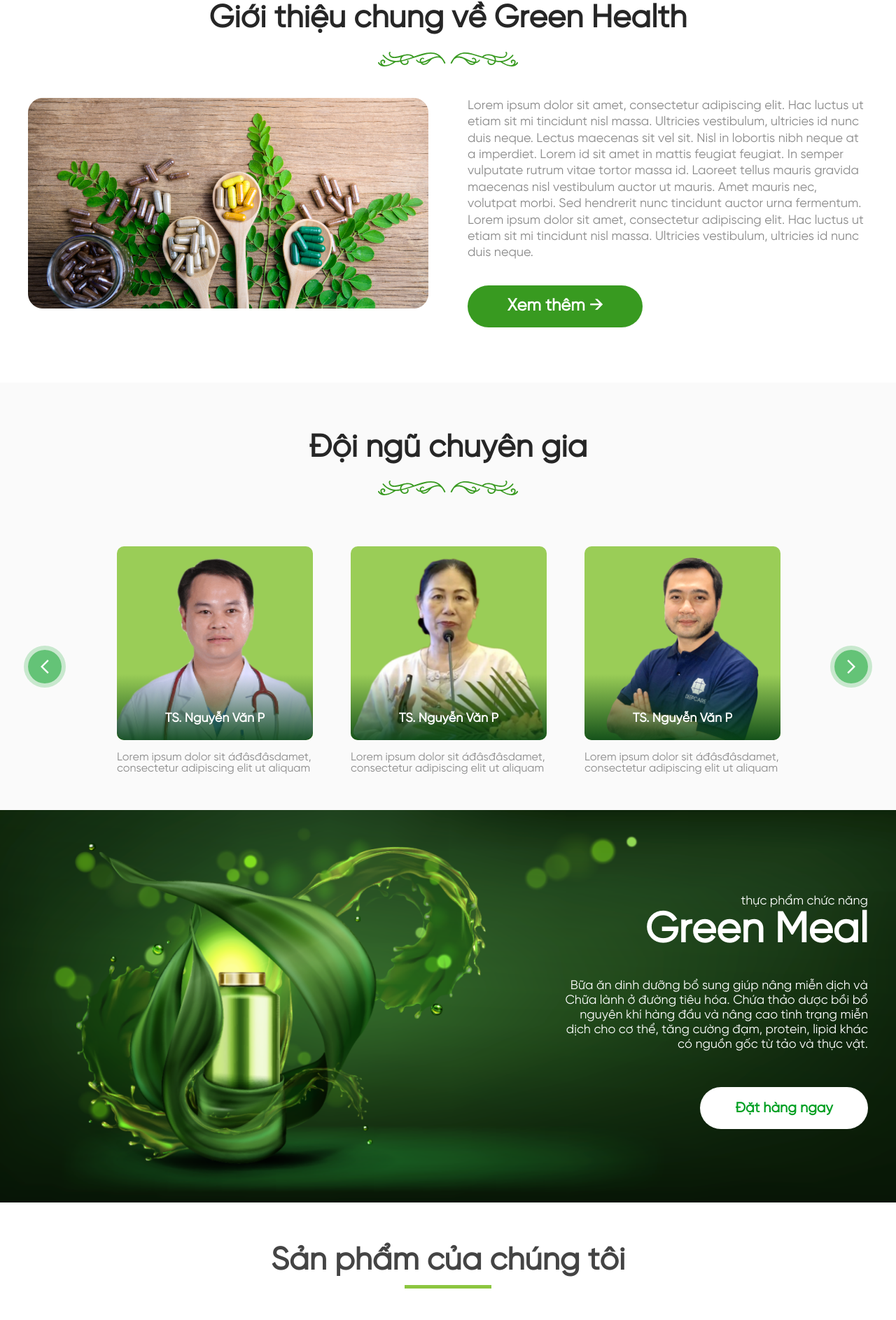
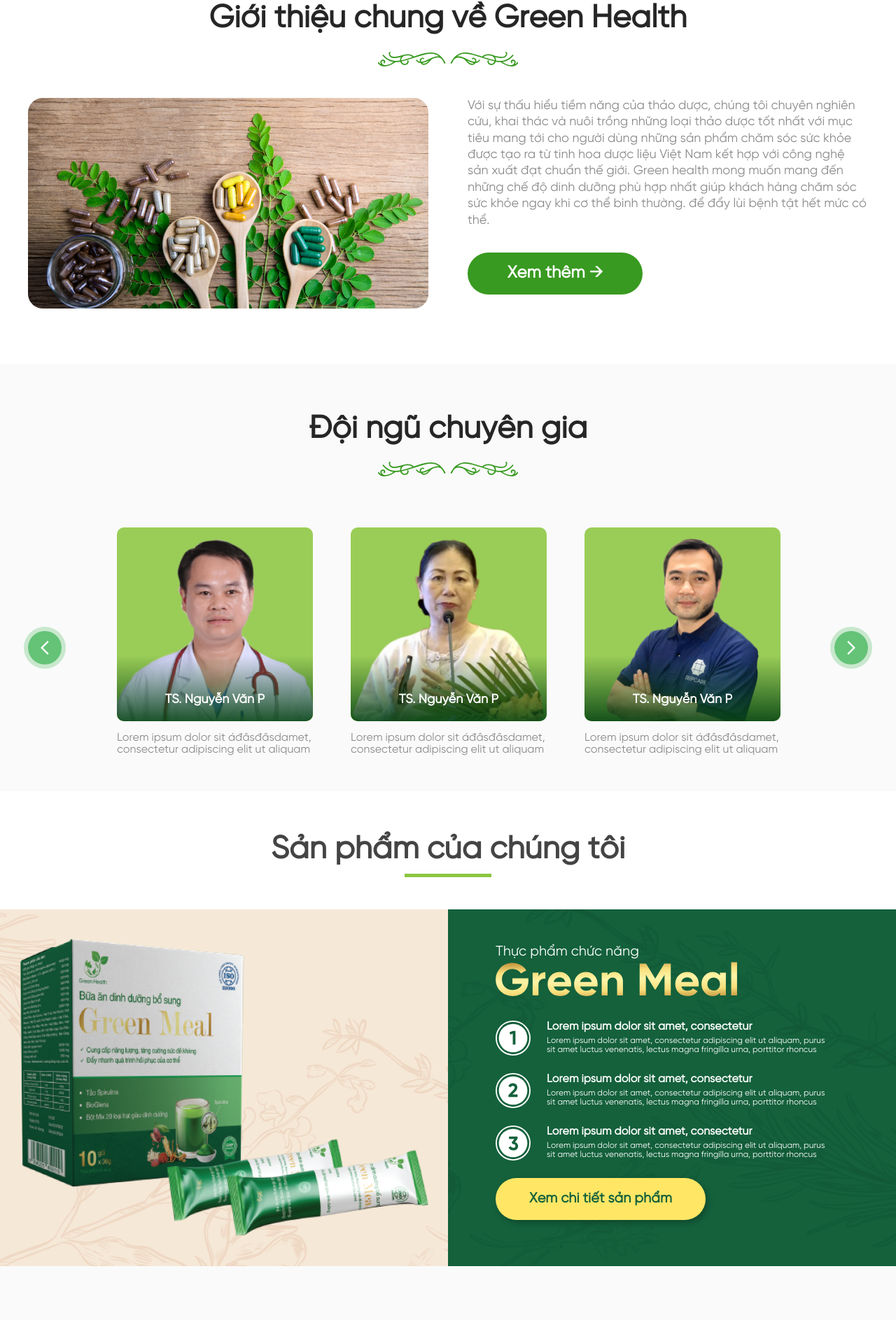
Before and after one commit to spint414/green-health, a React (Create React App) app: page / in a window 1280 px wide. Shown: the part 601-2488 px from the top of the page at 70% size. Built offline with nearby package versions, Linux system fonts and the light colour scheme.

Commit message:
Update Home

```diff
--- a/src/assets/img/index.js
+++ b/src/assets/img/index.js
@@ -3,7 +3,7 @@ import LogoAV from "./LogoAV.png";
 import LogoLVFH from "./LogoLVFH.png";
 import LogoMD from "./LogoMD.png";
 import LogoVD from "./LogoVD.png";
-import PurpleFlower from "./PurpleFlower.png";
+import Apple from "./Apple.jpg";
 import Spoon from "./Spoon.png";
 import Jar from "./Jar.png";
 import BannerGreenmeal from "./BannerGreenmeal.png";
@@ -41,7 +41,7 @@ export {
     LogoLVFH,
     LogoMD,
     LogoVD,
-    PurpleFlower,
+    Apple,
     Spoon,
     Jar,
     BannerGreenmeal,
--- a/src/pages/home/Home.js
+++ b/src/pages/home/Home.js
@@ -5,10 +5,9 @@ import {
   LogoLVFH,
   LogoMD,
   LogoVD,
-  PurpleFlower,
+  Apple,
   Spoon,
   Jar,
-  BannerGreenmeal,
   HomeDN,
   HomeDN2,
   HomeDN3,
@@ -201,22 +200,21 @@ const Home = () => {
           <Decoration />
           <Row>
             <Col xs={24} sm={24} xl={12}>
-              <div className="img"><img src={Spoon} alt="" /></div>
+              <div className="img">
+                <img src={Spoon} alt="" />
+              </div>
             </Col>
             <Col xs={24} sm={24} xl={12}>
               <div className="introduction-text">
                 <p>
-                  Lorem ipsum dolor sit amet, consectetur adipiscing elit. Hac
-                  luctus ut etiam sit mi tincidunt nisl massa. Ultricies
-                  vestibulum, ultricies id nunc duis neque. Lectus maecenas sit
-                  vel sit. Nisl in lobortis nibh neque at a imperdiet. Lorem id
-                  sit amet in mattis feugiat feugiat. In semper vulputate rutrum
-                  vitae tortor massa id. Laoreet tellus mauris gravida maecenas
-                  nisl vestibulum auctor ut mauris. Amet mauris nec, volutpat
-                  morbi. Sed hendrerit nunc tincidunt auctor urna fermentum.
-                  Lorem ipsum dolor sit amet, consectetur adipiscing elit. Hac
-                  luctus ut etiam sit mi tincidunt nisl massa. Ultricies
-                  vestibulum, ultricies id nunc duis neque.
+                  Với sự thấu hiểu tiềm năng của thảo dược, chúng tôi chuyên
+                  nghiên cứu, khai thác và nuôi trồng những loại thảo dược tốt
+                  nhất với mục tiêu mang tới cho người dùng những sản phẩm chăm
+                  sóc sức khỏe được tạo ra từ tinh hoa dược liệu Việt Nam kết
+                  hợp với công nghệ sản xuất đạt chuẩn thế giới. Green health
+                  mong muốn mang đến những chế độ dinh dưỡng phù hợp nhất giúp
+                  khách hàng chăm sóc sức khỏe ngay khi cơ thể bình thường. để
+                  đẩy lùi bệnh tật hết mức có thể.
                 </p>
                 <a className="buttona" href="!#">
                   <Button>Xem thêm &#8594;</Button>
@@ -258,32 +256,6 @@ const Home = () => {
               </div>
             </Col>
           </Row>
-        </div>
-      </div>
-
-      <div
-        className="home-green-meal"
-        style={{
-          backgroundImage: "url(" + BannerGreenmeal + ")",
-          backgroundSize: "cover",
-          backgroundPosition: "center",
-          backgroundRepeat: "no-repeat",
-        }}
-      >
-        <div className="container">
-          <div className="warp-green-meal">
-            <p>thực phẩm chức năng</p>
-            <h2>Green Meal</h2>
-            <p className="paragraph">
-              Bữa ăn dinh dưỡng bổ sung giúp nâng miễn dịch và Chữa lành ở đường
-              tiêu hóa. Chứa thảo dược bồi bổ nguyên khí hàng đầu và nâng cao
-              tình trạng miễn dịch cho cơ thể, tăng cường đạm, protein, lipid
-              khác có nguồn gốc từ tảo và thực vật.
-            </p>
-            <a className="buttona" href="!#">
-              <Button>Đặt hàng ngay</Button>
-            </a>
-          </div>
         </div>
       </div>
 
@@ -391,7 +363,7 @@ const Home = () => {
         <div
           className="form-image"
           style={{
-            backgroundImage: "url(" + PurpleFlower + ")",
+            backgroundImage: "url(" + Apple + ")",
             backgroundSize: "cover",
             backgroundPosition: "center",
             backgroundRepeat: "no-repeat",
--- a/src/pages/home/style.scss
+++ b/src/pages/home/style.scss
@@ -329,56 +329,6 @@
   justify-content: flex-end;
 }
 
-.home-green-meal {
-  .warp-green-meal {
-    padding-top: 120px;
-    padding-bottom: 105px;
-    text-align: right;
-    display: flex;
-    flex-direction: column;
-    align-items: flex-end;
-
-    @include r768 {
-      text-align: center;
-      align-items: center;
-    }
-
-    p {
-      font-size: 20px;
-      line-height: 21px;
-      color: $white;
-    }
-
-    .paragraph {
-      padding-top: 37px;
-      padding-bottom: 50px;
-      max-width: 451px;
-    }
-
-    h2 {
-      font-size: 60px;
-      line-height: 63px !important;
-      color: $white;
-    }
-
-    .ant-btn {
-      span {
-        color: $green3;
-        font-weight: 600;
-        font-size: 20px;
-      }
-      border-radius: 99999px;
-      height: 60px;
-      width: 240px;
-      background-color: $white;
-      border: none;
-      display: flex;
-      align-items: center;
-      justify-content: center;
-    }
-  }
-}
-
 .home-partner {
   background-color: $grey3;
   h2 {
```
Also changed, not shown: src/assets/img/Apple.jpg (added), 1 other file (tests, documents, lock files or other folders).
